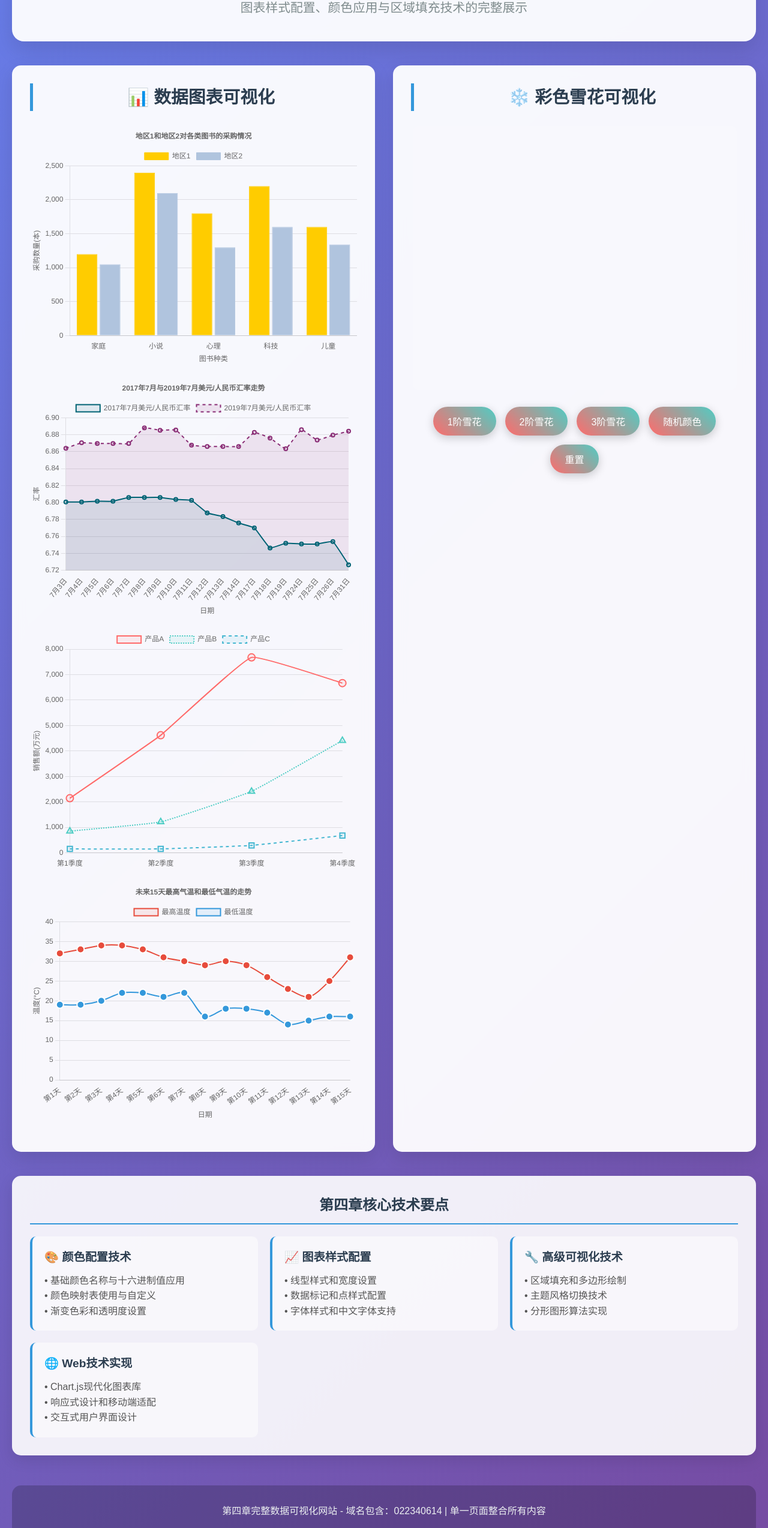
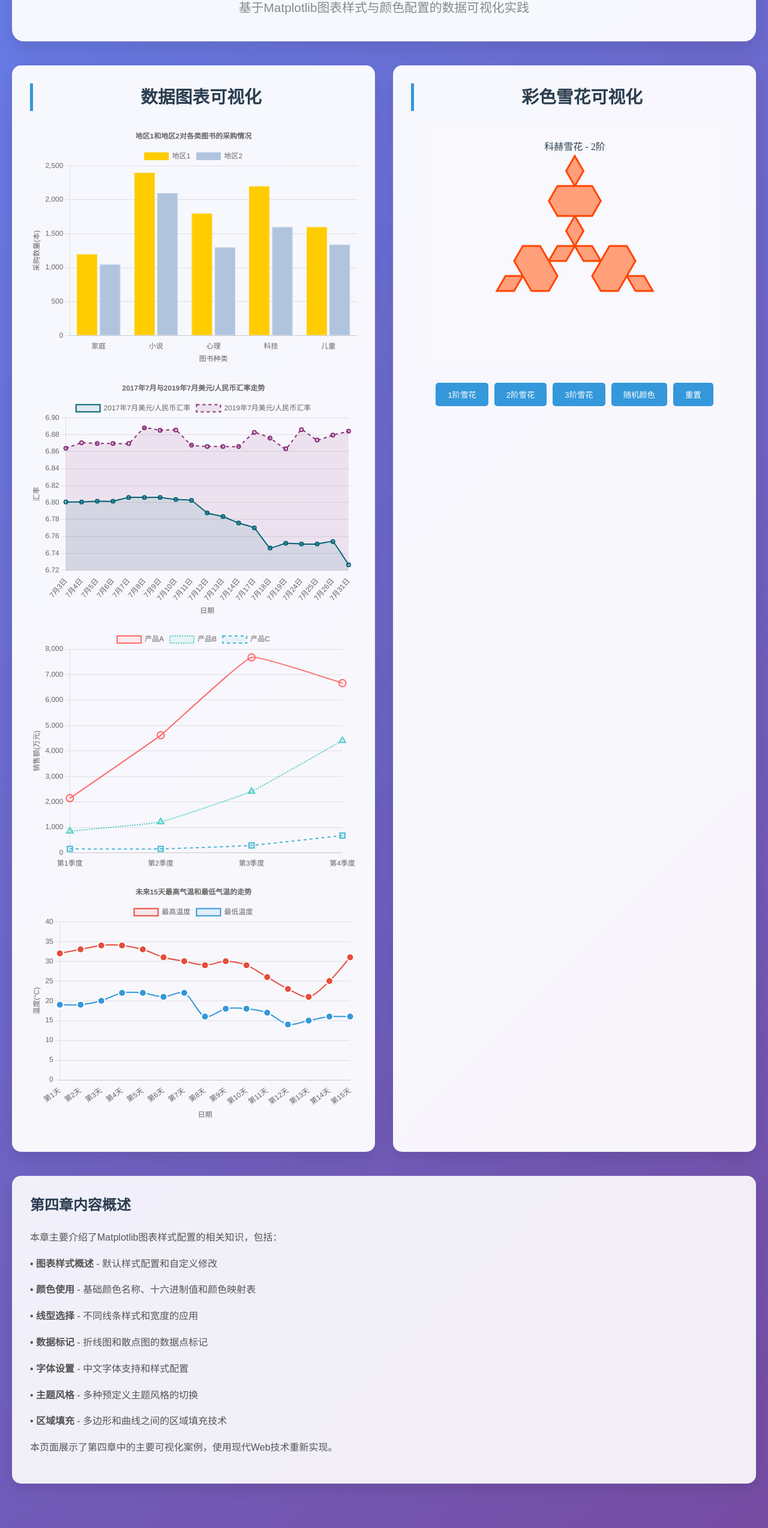
Before and after one commit to 022340614/yanwang, a website: page chapter4-complete.html in a window 1280 px wide. Shown: the part 237-2784 px from the top of the page at 60% size. Drawn offline with nearby package versions, Linux system fonts and the light colour scheme.

Commit message:
完全修复第四章页面图表显示问题 - 重构JavaScript代码结构

```diff
--- a/chapter4-complete.html
+++ b/chapter4-complete.html
@@ -100,44 +100,33 @@
             margin: 20px 0;
         }
 
-        .snowflake-canvas {
-            max-width: 100%;
-            height: auto;
-            border-radius: 10px;
-            background: rgba(255, 255, 255, 0.1);
-            padding: 20px;
-        }
-
-        .controls {
+        .snowflake-controls {
             margin: 20px 0;
             display: flex;
-            gap: 15px;
+            gap: 10px;
             justify-content: center;
             flex-wrap: wrap;
         }
 
-        button {
-            background: linear-gradient(45deg, #FF6B6B, #4ECDC4);
+        .snowflake-controls button {
+            padding: 10px 20px;
+            border: none;
+            border-radius: 5px;
+            background: #3498db;
             color: white;
-            border: none;
-            padding: 12px 24px;
-            border-radius: 25px;
             cursor: pointer;
-            font-size: 1em;
-            transition: transform 0.3s ease;
-            box-shadow: 0 4px 15px rgba(0, 0, 0, 0.2);
+            transition: background 0.3s;
         }
 
-        button:hover {
-            transform: translateY(-2px);
-            box-shadow: 0 6px 20px rgba(0, 0, 0, 0.3);
+        .snowflake-controls button:hover {
+            background: #2980b9;
         }
 
         .description {
             background: rgba(255, 255, 255, 0.9);
             border-radius: 15px;
             padding: 30px;
-            margin: 30px 0;
+            margin-top: 30px;
             box-shadow: 0 8px 25px rgba(0, 0, 0, 0.1);
         }
 
@@ -145,44 +134,20 @@
             color: #2c3e50;
             margin-bottom: 20px;
             font-size: 1.5em;
-            text-align: center;
-            border-bottom: 2px solid #3498db;
-            padding-bottom: 10px;
         }
 
-        .description-content {
-            display: grid;
-            grid-template-columns: repeat(auto-fit, minmax(300px, 1fr));
-            gap: 20px;
-            margin-top: 20px;
-        }
-
-        .desc-item {
-            background: rgba(255, 255, 255, 0.5);
-            padding: 20px;
-            border-radius: 10px;
-            border-left: 4px solid #3498db;
-        }
-
-        .desc-item h4 {
-            color: #2c3e50;
-            margin-bottom: 10px;
-            font-size: 1.2em;
-        }
-
-        .desc-item p {
+        .description p {
             color: #555;
-            line-height: 1.6;
+            line-height: 1.8;
+            margin-bottom: 15px;
         }
 
         .footer {
             text-align: center;
-            margin-top: 50px;
-            padding: 30px;
+            margin-top: 40px;
+            padding: 20px;
             color: #ecf0f1;
-            font-size: 1em;
-            background: rgba(0, 0, 0, 0.2);
-            border-radius: 15px;
+            font-size: 0.9em;
         }
 
         @media (max-width: 768px) {
@@ -191,15 +156,11 @@
             }
 
             .header h1 {
-                font-size: 2.2em;
+                font-size: 2em;
             }
 
             .header .domain {
-                font-size: 1.6em;
-            }
-
-            .chart-container {
-                height: 300px;
+                font-size: 1.5em;
             }
         }
     </style>
@@ -207,15 +168,14 @@
 <body>
     <div class="container">
         <div class="header">
-            <h1>第四章完整数据可视化</h1>
-            <div class="domain">www.022340614-chapter4-complete.com</div>
-            <p>图表样式配置、颜色应用与区域填充技术的完整展示</p>
+            <h1>第四章数据可视化展示</h1>
+            <div class="domain">www.022340614.xyz/chapter4-complete.html</div>
+            <p>基于Matplotlib图表样式与颜色配置的数据可视化实践</p>
         </div>
 
         <div class="chapter-sections">
-            <!-- 第一部分：数据图表可视化 -->
             <div class="section-card">
-                <h2>📊 数据图表可视化</h2>
+                <h2>数据图表可视化</h2>
 
                 <div class="chart-container">
                     <canvas id="bookPurchaseChart"></canvas>
@@ -234,13 +194,12 @@
                 </div>
             </div>
 
-            <!-- 第二部分：彩色雪花可视化 -->
             <div class="section-card">
-                <h2>❄️ 彩色雪花可视化</h2>
-
+                <h2>彩色雪花可视化</h2>
                 <div class="snowflake-container">
-                    <canvas id="snowflakeCanvas" width="500" height="400" class="snowflake-canvas"></canvas>
-                    <div class="controls">
+                    <canvas id="snowflakeCanvas" width="500" height="400"></canvas>
+                </div>
+                <div class="snowflake-controls">
                     <button onclick="changeOrder(1)">1阶雪花</button>
                     <button onclick="changeOrder(2)">2阶雪花</button>
                     <button onclick="changeOrder(3)">3阶雪花</button>
@@ -249,49 +208,28 @@
                 </div>
             </div>
         </div>
-        </div>
 
         <div class="description">
-            <h3>第四章核心技术要点</h3>
-            <div class="description-content">
-                <div class="desc-item">
-                    <h4>🎨 颜色配置技术</h4>
-                    <p>• 基础颜色名称与十六进制值应用</p>
-                    <p>• 颜色映射表使用与自定义</p>
-                    <p>• 渐变色彩和透明度设置</p>
-                </div>
-
-                <div class="desc-item">
-                    <h4>📈 图表样式配置</h4>
-                    <p>• 线型样式和宽度设置</p>
-                    <p>• 数据标记和点样式配置</p>
-                    <p>• 字体样式和中文字体支持</p>
-                </div>
-
-                <div class="desc-item">
-                    <h4>🔧 高级可视化技术</h4>
-                    <p>• 区域填充和多边形绘制</p>
-                    <p>• 主题风格切换技术</p>
-                    <p>• 分形图形算法实现</p>
-                </div>
-
-                <div class="desc-item">
-                    <h4>🌐 Web技术实现</h4>
-                    <p>• Chart.js现代化图表库</p>
-                    <p>• 响应式设计和移动端适配</p>
-                    <p>• 交互式用户界面设计</p>
-                </div>
+            <h3>第四章内容概述</h3>
+            <p>本章主要介绍了Matplotlib图表样式配置的相关知识，包括：</p>
+            <p>• <strong>图表样式概述</strong> - 默认样式配置和自定义修改</p>
+            <p>• <strong>颜色使用</strong> - 基础颜色名称、十六进制值和颜色映射表</p>
+            <p>• <strong>线型选择</strong> - 不同线条样式和宽度的应用</p>
+            <p>• <strong>数据标记</strong> - 折线图和散点图的数据点标记</p>
+            <p>• <strong>字体设置</strong> - 中文字体支持和样式配置</p>
+            <p>• <strong>主题风格</strong> - 多种预定义主题风格的切换</p>
+            <p>• <strong>区域填充</strong> - 多边形和曲线之间的区域填充技术</p>
+            <p>本页面展示了第四章中的主要可视化案例，使用现代Web技术重新实现。</p>
         </div>
     </div>
 
     <div class="footer">
-            <p>第四章完整数据可视化网站 - 域名包含：022340614 | 单一页面整合所有内容</p>
-        </div>
+        <p>数据可视化网站 - 域名包含：022340614 | 基于第四章内容制作</p>
     </div>
 
     <script>
-        // 等待页面完全加载后初始化图表
-        document.addEventListener('DOMContentLoaded', function() {
+        // 图表初始化函数
+        function initializeCharts() {
             // 图书采购情况图表
             const bookPurchaseCtx = document.getElementById('bookPurchaseChart').getContext('2d');
             new Chart(bookPurchaseCtx, {
@@ -321,32 +259,17 @@
                     scales: {
                         y: {
                             beginAtZero: true,
-                        title: {
-                            display: true,
-                            text: '采购数量(本)'
-                        },
-                        grid: {
-                            color: 'rgba(0,0,0,0.1)'
-                        }
+                            title: { display: true, text: '采购数量(本)' },
+                            grid: { color: 'rgba(0,0,0,0.1)' }
                         },
                         x: {
-                        title: {
-                            display: true,
-                            text: '图书种类'
-                        },
-                        grid: {
-                            display: false
-                        }
+                            title: { display: true, text: '图书种类' },
+                            grid: { display: false }
                         }
                     },
                     plugins: {
-                    legend: {
-                        position: 'top',
-                    },
-                    title: {
-                        display: true,
-                        text: '地区1和地区2对各类图书的采购情况'
-                    }
+                        legend: { position: 'top' },
+                        title: { display: true, text: '地区1和地区2对各类图书的采购情况' }
                     }
                 }
             });
@@ -361,9 +284,7 @@
                     datasets: [
                         {
                             label: '2017年7月美元/人民币汇率',
-                        data: [6.8007, 6.8007, 6.8015, 6.8015, 6.8060, 6.8060, 6.8060, 6.8036,
-                               6.8025, 6.7877, 6.7835, 6.7758, 6.7700, 6.7463, 6.7519, 6.7511,
-                               6.7511, 6.7539, 6.7265],
+                            data: [6.8007, 6.8007, 6.8015, 6.8015, 6.8060, 6.8060, 6.8060, 6.8036, 6.8025, 6.7877, 6.7835, 6.7758, 6.7700, 6.7463, 6.7519, 6.7511, 6.7511, 6.7539, 6.7265],
                             borderColor: '#006374',
                             backgroundColor: 'rgba(0, 99, 116, 0.1)',
                             borderWidth: 2,
@@ -372,9 +293,7 @@
                         },
                         {
                             label: '2019年7月美元/人民币汇率',
-                        data: [6.8640, 6.8705, 6.8697, 6.8697, 6.8697, 6.8881, 6.8853, 6.8856,
-                               6.8677, 6.8662, 6.8662, 6.8662, 6.8827, 6.8761, 6.8635, 6.8860,
-                               6.8737, 6.8796, 6.8841],
+                            data: [6.8640, 6.8705, 6.8697, 6.8697, 6.8697, 6.8881, 6.8853, 6.8856, 6.8677, 6.8662, 6.8662, 6.8662, 6.8827, 6.8761, 6.8635, 6.8860, 6.8737, 6.8796, 6.8841],
                             borderColor: '#8a2e76',
                             backgroundColor: 'rgba(138, 46, 118, 0.1)',
                             borderWidth: 2,
@@ -388,33 +307,12 @@
                     responsive: true,
                     maintainAspectRatio: false,
                     scales: {
-                    y: {
-                        title: {
-                            display: true,
-                            text: '汇率'
-                        },
-                        grid: {
-                            color: 'rgba(0,0,0,0.1)'
-                        }
-                    },
-                    x: {
-                        title: {
-                            display: true,
-                            text: '日期'
-                        },
-                        grid: {
-                            display: false
-                        }
-                    }
+                        y: { title: { display: true, text: '汇率' }, grid: { color: 'rgba(0,0,0,0.1)' } },
+                        x: { title: { display: true, text: '日期' }, grid: { display: false } }
                     },
                     plugins: {
-                    legend: {
-                        position: 'top',
-                    },
-                    title: {
-                        display: true,
-                        text: '2017年7月与2019年7月美元/人民币汇率走势'
-                    }
+                        legend: { position: 'top' },
+                        title: { display: true, text: '2017年7月与2019年7月美元/人民币汇率走势' }
                     }
                 }
             });
@@ -464,27 +362,10 @@
                     responsive: true,
                     maintainAspectRatio: false,
                     scales: {
-                    y: {
-                        beginAtZero: true,
-                        title: {
-                            display: true,
-                            text: '销售额(万元)'
+                        y: { beginAtZero: true, title: { display: true, text: '销售额(万元)' }, grid: { color: 'rgba(0,0,0,0.1)' } },
+                        x: { grid: { display: false } }
                     },
-                        grid: {
-                            color: 'rgba(0,0,0,0.1)'
-                        }
-                    },
-                    x: {
-                        grid: {
-                            display: false
-                        }
-                    }
-                },
-                plugins: {
-                    legend: {
-                        position: 'top',
-                    }
-                }
+                    plugins: { legend: { position: 'top' } }
                 }
             });
 
@@ -524,86 +405,63 @@
                     responsive: true,
                     maintainAspectRatio: false,
                     scales: {
-                    y: {
-                        title: {
-                            display: true,
-                            text: '温度(°C)'
-                        },
-                        min: 0,
-                        max: 40,
-                        grid: {
-                            color: 'rgba(0,0,0,0.1)'
-                        }
-                    },
-                    x: {
-                        title: {
-                            display: true,
-                            text: '日期'
-                        },
-                        grid: {
-                            display: false
-                        }
-                    }
+                        y: { title: { display: true, text: '温度(°C)' }, min: 0, max: 40, grid: { color: 'rgba(0,0,0,0.1)' } },
+                        x: { title: { display: true, text: '日期' }, grid: { display: false } }
                     },
                     plugins: {
-                    legend: {
-                        position: 'top',
-                    },
-                    title: {
-                        display: true,
-                        text: '未来15天最高气温和最低气温的走势'
-                    }
+                        legend: { position: 'top' },
+                        title: { display: true, text: '未来15天最高气温和最低气温的走势' }
                     }
                 }
             });
+        }
 
-        // 科赫雪花生成函数
+        // 雪花可视化相关变量
+        let currentOrder = 2;
+        let currentFaceColor = '#FFA07A';
+        let currentEdgeColor = '#FF4500';
         const snowflakeCanvas = document.getElementById('snowflakeCanvas');
         const snowflakeCtx = snowflakeCanvas.getContext('2d');
 
-        let currentOrder = 2;
-        let currentFaceColor = '#FFA07A';
-        let currentEdgeColor = '#FF4500';
+        // 科赫雪花算法
+        function kochSnowflake(order) {
+            if (order === 0) {
+                return [{x: 0, y: -150}, {x: 130, y: 75}, {x: -130, y: 75}];
+            }
 
-        function kochSnowflake(order, scale = 150) {
-            function kochSnowflakeComplex(order) {
-                if (order === 0) {
-                    const angles = [0, 120, 240].map(angle => angle + 90);
-                    return angles.map(angle => {
-                        const x = scale / Math.sqrt(3) * Math.cos(angle * Math.PI / 180);
-                        const y = scale / Math.sqrt(3) * Math.sin(angle * Math.PI / 180);
-                        return {x, y};
-                    });
-                } else {
-                    const points = kochSnowflakeComplex(order - 1);
+            const points = kochSnowflake(order - 1);
             const newPoints = [];
 
             for (let i = 0; i < points.length; i++) {
                 const p1 = points[i];
                 const p2 = points[(i + 1) % points.length];
 
-                        const dx = (p2.x - p1.x) / 3;
-                        const dy = (p2.y - p1.y) / 3;
+                newPoints.push(p1);
 
-                        const pA = {x: p1.x + dx, y: p1.y + dy};
-                        const pC = {x: p1.x + 2 * dx, y: p1.y + 2 * dy};
+                const dx = p2.x - p1.x;
+                const dy = p2.y - p1.y;
 
-                        const angle = Math.atan2(dy, dx);
-                        const length = Math.sqrt(dx * dx + dy * dy);
-                        const pB = {
-                            x: pA.x + length * Math.cos(angle + Math.PI / 3),
-                            y: pA.y + length * Math.sin(angle + Math.PI / 3)
-                        };
+                newPoints.push({
+                    x: p1.x + dx / 3,
+                    y: p1.y + dy / 3
+                });
 
-                        newPoints.push(p1, pA, pB, pC);
+                const angle = Math.PI / 3;
+                newPoints.push({
+                    x: p1.x + dx / 2 - dy * Math.sin(angle) / 3,
+                    y: p1.y + dy / 2 + dx * Math.sin(angle) / 3
+                });
+
+                newPoints.push({
+                    x: p1.x + 2 * dx / 3,
+                    y: p1.y + 2 * dy / 3
+                });
             }
+
             return newPoints;
         }
-            }
 
-            return kochSnowflakeComplex(order);
-        }
-
+        // 绘制雪花
         function drawSnowflake() {
             snowflakeCtx.clearRect(0, 0, snowflakeCanvas.width, snowflakeCanvas.height);
 
@@ -637,6 +495,7 @@
             snowflakeCtx.restore();
         }
 
+        // 雪花控制函数
         function changeOrder(order) {
             currentOrder = order;
             drawSnowflake();
@@ -665,15 +524,14 @@
             drawSnowflake();
         }
 
-        }); // 结束DOMContentLoaded事件
-
-        // 初始化雪花
-        window.addEventListener('load', () => {
+        // 页面加载完成后初始化
+        document.addEventListener('DOMContentLoaded', function() {
+            initializeCharts();
             drawSnowflake();
         });
 
         // 响应式调整
-        window.addEventListener('resize', () => {
+        window.addEventListener('resize', function() {
             snowflakeCanvas.width = Math.min(500, window.innerWidth - 60);
             snowflakeCanvas.height = 400;
             drawSnowflake();
```
Lines whose indentation alone changed are shown as unchanged.
